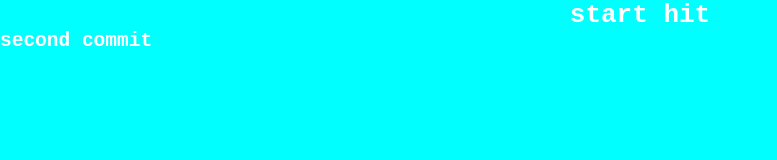
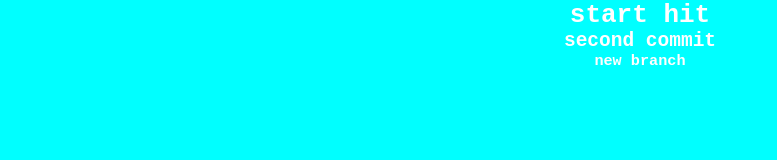
Before and after one commit to Natali50/lesson1, a plain HTML site: page index.html in a window 1280 px wide. Shown: the whole page, without its empty margins (0-777 px from the left). Drawn offline with Linux system fonts and the light colour scheme.

Commit message:
create new branch

```diff
--- a/index.html
+++ b/index.html
@@ -11,5 +11,6 @@
 <body>
 <h1>start hit</h1>
 <h2>second commit</h2>
+<h3>new branch</h3>
 </body>
 </html>
--- a/style.css
+++ b/style.css
@@ -9,6 +9,6 @@ body{
     font-family: monospace;
 }
 
-h1{
+h1,h2,h3{
     text-align: center;
 }
```
